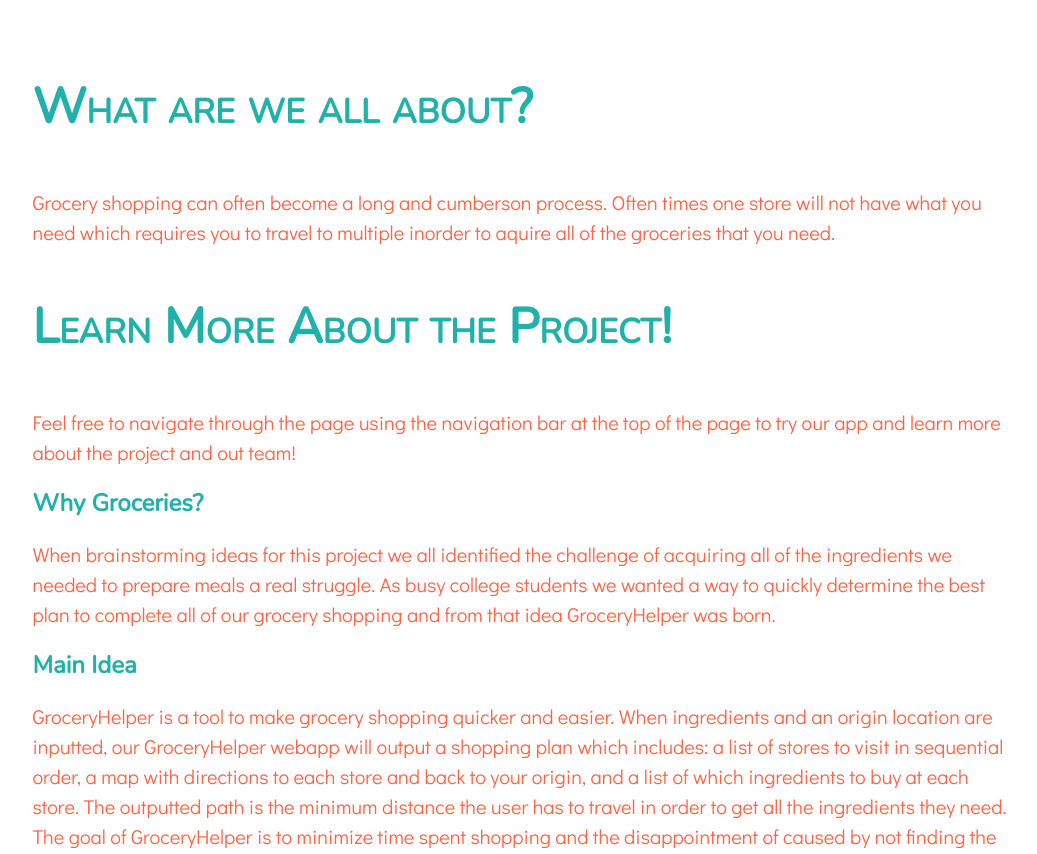
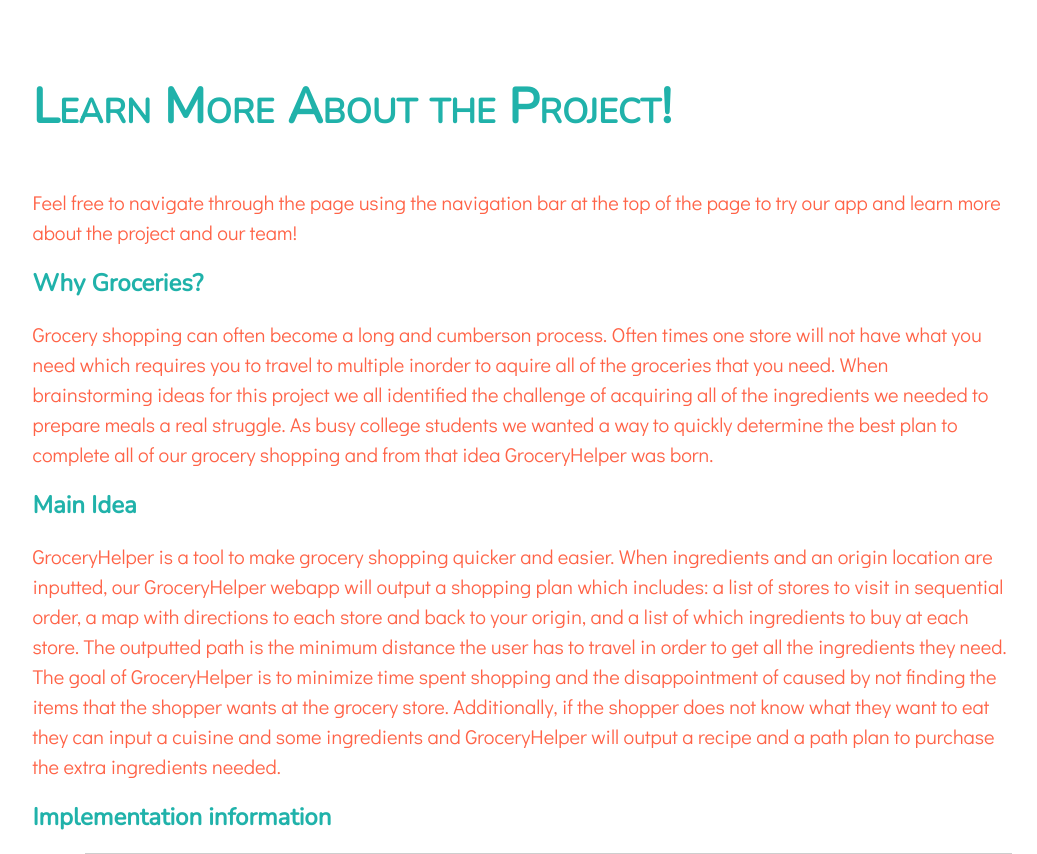
Before and after one commit to kylecombes/GroceryHelper, a Flask app: page /about_project in a window 1280 px wide. Shown: the part 160-1014 px from the top of the page, without its empty margins (118-1155 px from the left). Run offline with Flask 2, Linux system fonts and the light colour scheme.

Commit message:
fixing spelling

```diff
--- a/templates/about_team.html
+++ b/templates/about_team.html
@@ -30,19 +30,18 @@
 </div>
 <div id = "content">
 
-    <h1>What are we all about?</h1>
-    <p>Grocery shopping can often become a long and cumberson process. Often times one store will not have what you need
-      which requires you to travel to multiple inorder to aquire all of the groceries that you need.
     <form action="/about_team" method="post">
 
 <form action="/about_project" method="post">
+
     <h1>Learn More About the Project!</h1>
     <p>Feel free to navigate through the page using the navigation bar at the top of the page to try our app
-      and learn more about the project and out team!</p>
+      and learn more about the project and our team!</p>
 
     <h2>Why Groceries?</h2>
 
-    <p>When brainstorming ideas for this project we all identified the challenge of
+    <p>Grocery shopping can often become a long and cumberson process. Often times one store will not have what you need
+      which requires you to travel to multiple inorder to aquire all of the groceries that you need. When brainstorming ideas for this project we all identified the challenge of
       acquiring all of the ingredients we needed to prepare meals a real struggle.
       As busy college students we wanted a way to quickly determine the best plan to
       complete all of our grocery shopping and from that idea GroceryHelper was born.
```
